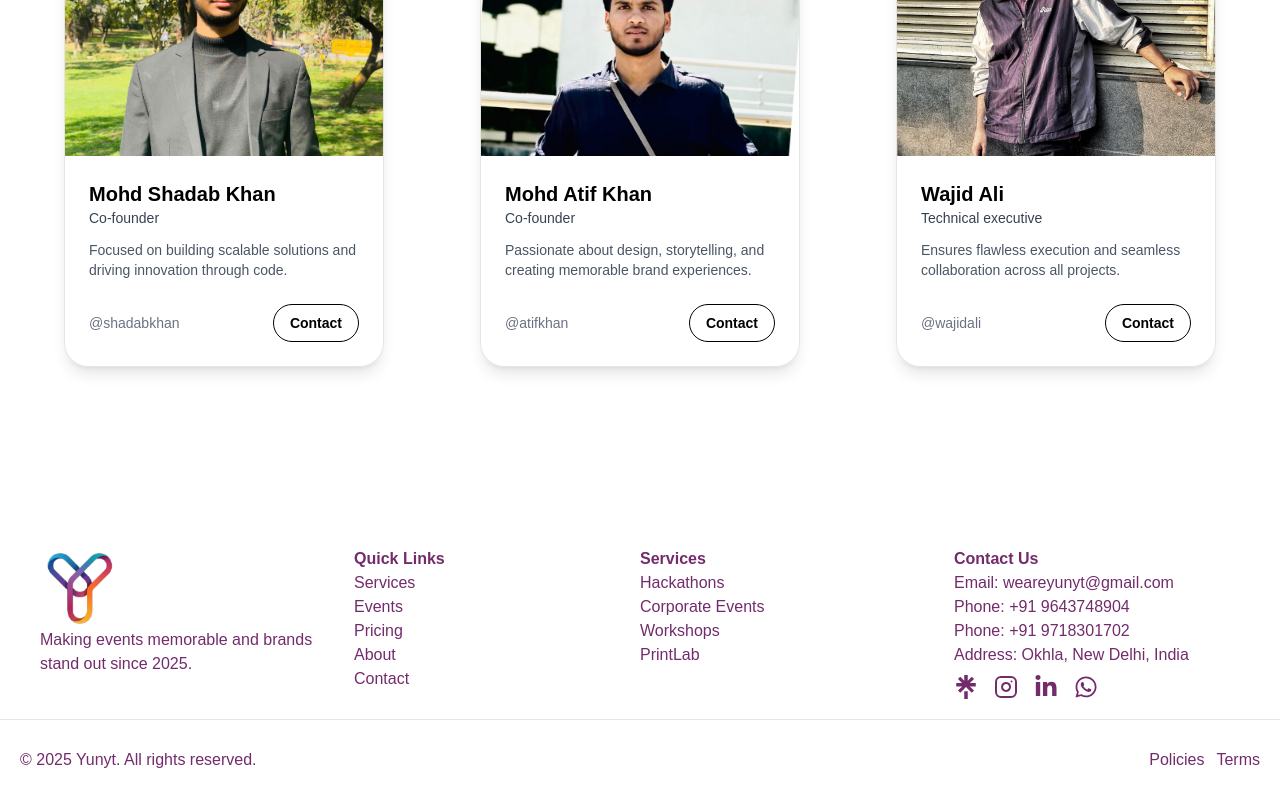
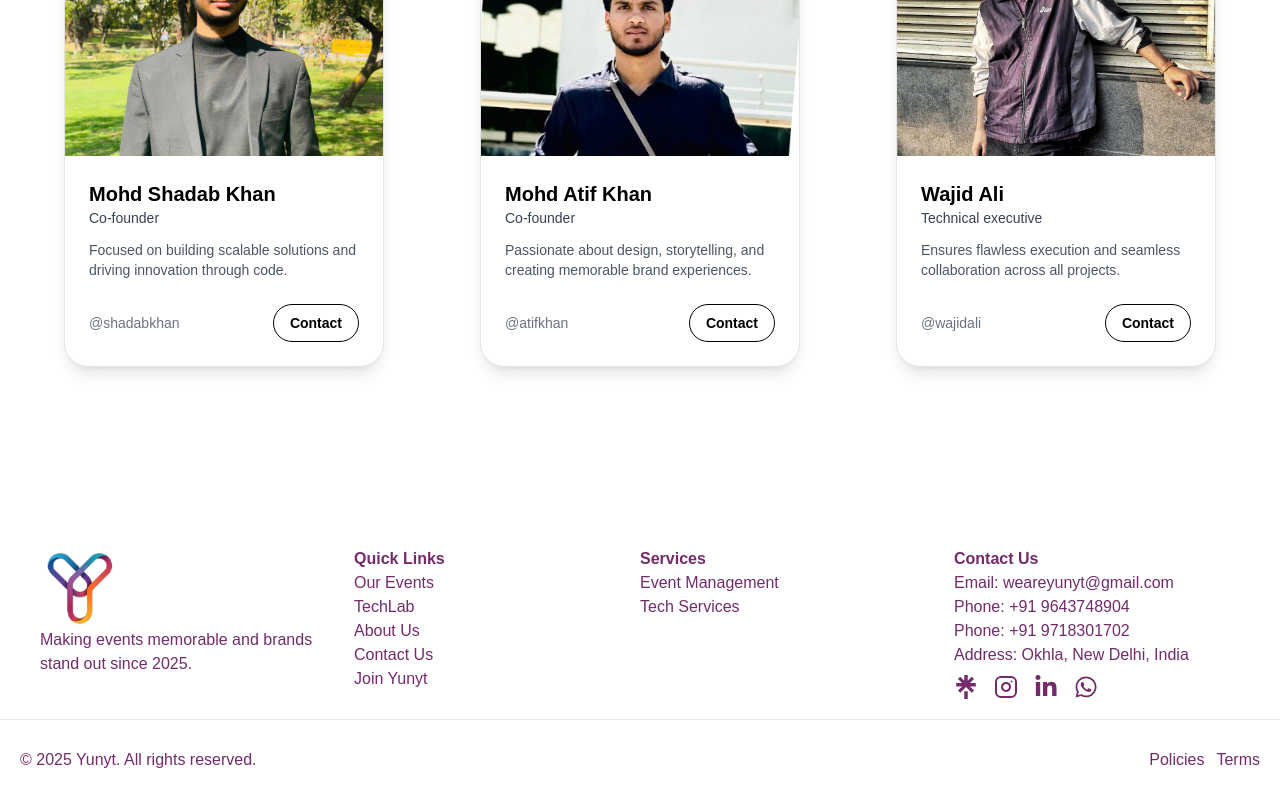
Before and after one commit to The-Yunite/Official-Website, a Next.js app: page /aboutUs in a window 1280 px wide. Shown: the part 843-1643 px from the top of the page. Built offline with nearby package versions, Linux system fonts and the light colour scheme; a web font is replaced by a local one.

Commit message:
ui changes

```diff
--- a/src/app/(frontend)/aboutUs/page.tsx
+++ b/src/app/(frontend)/aboutUs/page.tsx
@@ -14,6 +14,7 @@ export default function TeamsPage() {
       image: "/shadab.jpg",
       bio: "Focused on building scalable solutions and driving innovation through code.",
       handle: "@shadabkhan",
+      url: "https://www.linkedin.com/in/devshadabkhan/"
     },
     {
       id: 2,
@@ -22,6 +23,7 @@ export default function TeamsPage() {
       image: "/atif.jpg",
       bio: "Passionate about design, storytelling, and creating memorable brand experiences.",
       handle: "@atifkhan",
+      url:"https://www.linkedin.com/in/mohd-atif-khan-candors-175043227/"
     },
     {
       id: 3,
@@ -30,6 +32,7 @@ export default function TeamsPage() {
       image: "/wajid.jpg",
       bio: "Ensures flawless execution and seamless collaboration across all projects.",
       handle: "@wajidali",
+      url:"https://www.instagram.com/wajidali_87?igsh=Z2NxZTJhZWljNGF4"
     },
   ]
 
@@ -96,7 +99,7 @@ export default function TeamsPage() {
                 <div className="mt-6 flex justify-between items-center">
                   <span className="text-sm text-gray-500">{member.handle}</span>
                   <Link
-                    href="/"
+                    href={member.url}
                     className="px-4 py-2 rounded-full text-sm font-semibold text-black border border-black hover:bg-black/10 transition"
                   >
                     Contact
--- a/src/app/(frontend)/page.tsx
+++ b/src/app/(frontend)/page.tsx
@@ -172,7 +172,12 @@ export default function HomePage() {
             </button>
           </div>
         </div>
-        <div className="md:w-[40%] h-full relative ">
+        <div className="md:w-[40%] h-full flex justify-center items-center pt-10 ">
+          <img
+          src={"/growth.png"}
+          className='object-contain w-[80%] hidden md:block'
+          alt='Brand Growth'
+          />
         </div>
       </section>
 
@@ -360,7 +365,7 @@ export default function HomePage() {
 
           <div className="mt-5 text-center">
             <p className="text-gray-800 text-xl">Or reach us directly at:</p>
-            <p className="text-xl font-semibold text-[#f07c4a]">weareyunyt@gmail.com</p>
+            <p className="text-xl font-semibold text-primary">weareyunyt@gmail.com</p>
           </div>
         </div>
       </section>
--- a/src/app/(frontend)/techLAB/page.tsx
+++ b/src/app/(frontend)/techLAB/page.tsx
@@ -93,7 +93,7 @@ export default function TechLabPage() {
             return (
               <article
                 key={s.id}
-                className="w-full max-w-[400px] h-[480px] flex flex-col bg-white border border-black/10 rounded-3xl overflow-hidden shadow-lg hover:shadow-[#ff6b35]/40 transition-transform hover:-translate-y-2"
+                className="w-full max-w-[400px] flex flex-col bg-white border border-black/10 rounded-3xl overflow-hidden shadow-lg hover:shadow-[#ff6b35]/40 transition-transform hover:-translate-y-2"
               >
                 {(s.image?.cloudinaryUrl || s.image?.Local) && (
 
@@ -102,7 +102,7 @@ export default function TechLabPage() {
                       src={s.image?.cloudinaryUrl || s.image.Local?.url || ""}
                       alt={s.title}
                       fill
-                      className="object-contain p-6"
+                      className="object-cover w-full"
                     />
                   </div>
                 )}
--- a/src/components/Footer.tsx
+++ b/src/components/Footer.tsx
@@ -18,21 +18,19 @@ const Footer = () => {
                     />
                     <div>Making events memorable and brands stand out since 2025.</div>
                 </div>
-                <div className="flex flex-2/4">
+                <div className="flex w-full md:flex-2/4">
                 <ul className="flex-1/2">
                     <div className='font-bold'>Quick Links</div>
-                    <li><Link href="/">Services</Link></li>
-                    <li><Link href="/">Events</Link></li>
-                    <li><Link href="/">Pricing</Link></li>
-                    <li><Link href="/">About</Link></li>
-                    <li><Link href="/">Contact</Link></li>
+                    <li><Link href="/our-events">Our Events</Link></li>
+                    <li><Link href="/techLAB">TechLab</Link></li>
+                    <li><Link href="/aboutUs">About Us</Link></li>
+                    <li><Link href="/contact">Contact Us</Link></li>
+                    <li><Link href="/joinUs">Join Yunyt</Link></li>
                 </ul>
                 <ul className="flex-1/2">
                     <div className='font-bold'>Services</div>
-                    <li><Link href="/">Hackathons</Link></li>
-                    <li><Link href="/">Corporate Events</Link></li>
-                    <li><Link href="/">Workshops</Link></li>
-                    <li><Link href="/">PrintLab</Link></li>
+                    <li><Link href="/our-events">Event Management</Link></li>
+                    <li><Link href="/techLAB">Tech Services</Link></li>
                 </ul>
                 </div>
                 <div className='flex-1/4'>
--- a/src/components/Navbar.tsx
+++ b/src/components/Navbar.tsx
@@ -85,6 +85,8 @@ const Navbar = () => {
                         {pages.map((page) => (
                             <li key={page.href} className={`popOnHover my-3 scaleOnHover ${(pathname === page.href) && " font-semibold"}`}><Link href={page.href}>{page.name}</Link></li>
                         ))}
+                        <hr className='my-3'/>
+                        <li className={`popOnHover scaleOnHover ${(pathname === "/joinUs") && " font-semibold "}`}><Link href={"/joinUs"}>Join Yunyt</Link></li>
                     </ul>
                 </nav>
             </div>
```
Also changed, not shown: media/logo.png (deleted), public/growth.png (added).
